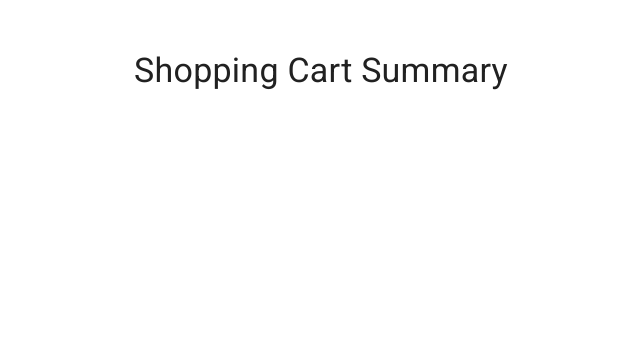
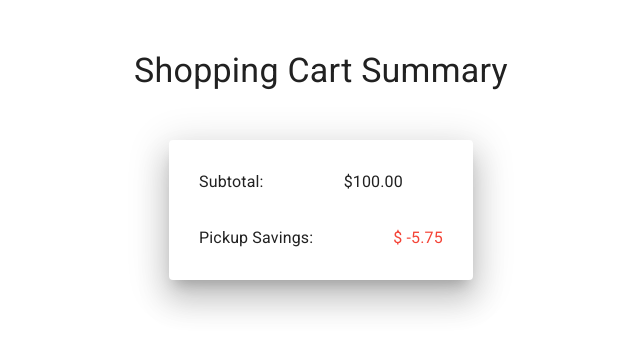
Before and after one commit to danishakh/shopping-checkout-summary, a React (Create React App) app in the folder client/: page / in a window 1280 px wide. Shown: the top 352 px of the page, without its empty margins (319-959 px from the left). Built offline with nearby package versions, Linux system fonts and the light colour scheme.

Commit message:
added PickupSavings component. Still need to work on layout to align all items.

```diff
--- a/client/src/App.js
+++ b/client/src/App.js
@@ -1,8 +1,21 @@
 import React, { Component } from 'react';
-import { Container, Grid, Typography } from '@material-ui/core';
+import { Container, Grid, Typography, Paper } from '@material-ui/core';
+
+import Subtotal from './components/Subtotal';
+import PickupSavings from './components/PickupSavings';
 
 
 class App extends Component {
+
+  constructor(props) {
+
+    super(props);
+
+    this.state = {
+      total: 100,
+      pickupSavings: -5.75
+    }
+  }
 
   render() {
     return (
@@ -13,6 +26,18 @@ class App extends Component {
                 Shopping Cart Summary
               </Typography>
           </Grid>
+          <Grid item>
+            <Paper elevation={20} style={{padding: 30}}>
+                <Grid container justify='space-between' alignItems="flex-start" direction="column" spacing={4}>
+                  <Grid item>
+                    <Subtotal price={this.state.total.toFixed(2)} />
+                  </Grid>
+                  <Grid item>
+                    <PickupSavings savingsAmount={this.state.pickupSavings} />
+                  </Grid>
+                </Grid>
+            </Paper>
+          </Grid>
         </Grid>
       </Container>
     );
--- /dev/null
+++ b/client/src/components/PickupSavings/PickupSavings.js
@@ -0,0 +1,33 @@
+import React, { Component } from 'react';
+import { Grid, Typography, Tooltip } from '@material-ui/core';
+
+
+const tooltipText = `Save this amount by dropping in for a pickup instead of getting it delivered!`;
+
+export default function PickupSavings(props) {
+
+        return (
+            <Grid container justify='flex-start' alignItems="center" direction="row" spacing={10}>
+                <Grid item>
+                    <Tooltip
+                        id="pickup-savings-tooltip"
+                        disableFocusListener
+                        disableTouchListener
+                        enterDelay={300}
+                        placement="bottom"
+                        title={tooltipText}
+                    >
+                        <Typography align="center" color="textPrimary" variant="body1">
+                            Pickup Savings:
+                        </Typography>
+                    </Tooltip>
+                </Grid>
+                <Grid item>
+                    <Typography align="center" color="error" variant="body1">
+                        {`$ ${props.savingsAmount}`}
+                    </Typography>
+                </Grid>
+            </Grid>
+
+        )
+}
--- /dev/null
+++ b/client/src/components/PickupSavings/index.js
@@ -0,0 +1 @@
+export { default } from './PickupSavings.js';
--- a/client/src/components/Subtotal/Subtotal.js
+++ b/client/src/components/Subtotal/Subtotal.js
@@ -4,17 +4,17 @@ import { Grid, Typography } from '@material-ui/core';
 export default class Subtotal extends Component {
     render() {
         return (
-            <Grid container justify='space-between' alignItems="center" direction="row" spacing={6}>
+            <Grid container justify='flex-start' alignItems="center" direction="row" spacing={10}>
                 <Grid item>
                     <Typography align="center" color="textPrimary" variant="body1">
-                        Subtotal: {`$${this.props.price}`}
+                        Subtotal:
                     </Typography>
                 </Grid>
-                {/* <Grid item>
-                    <Typography align>
-
+                <Grid item>
+                    <Typography align="center" color="textPrimary" variant="body1">
+                        {`$${this.props.price}`}
                     </Typography>
-                </Grid> */}
+                </Grid>
             </Grid>
         )
     }
```
